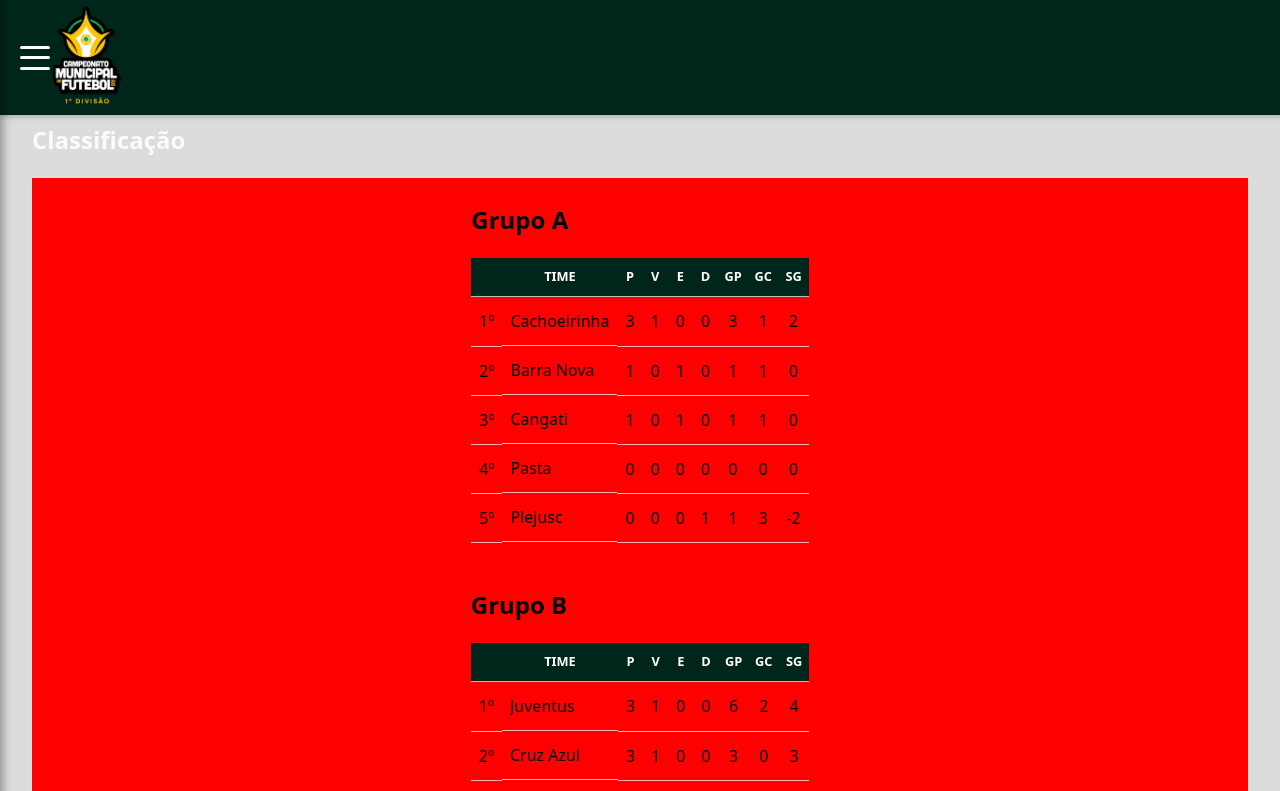
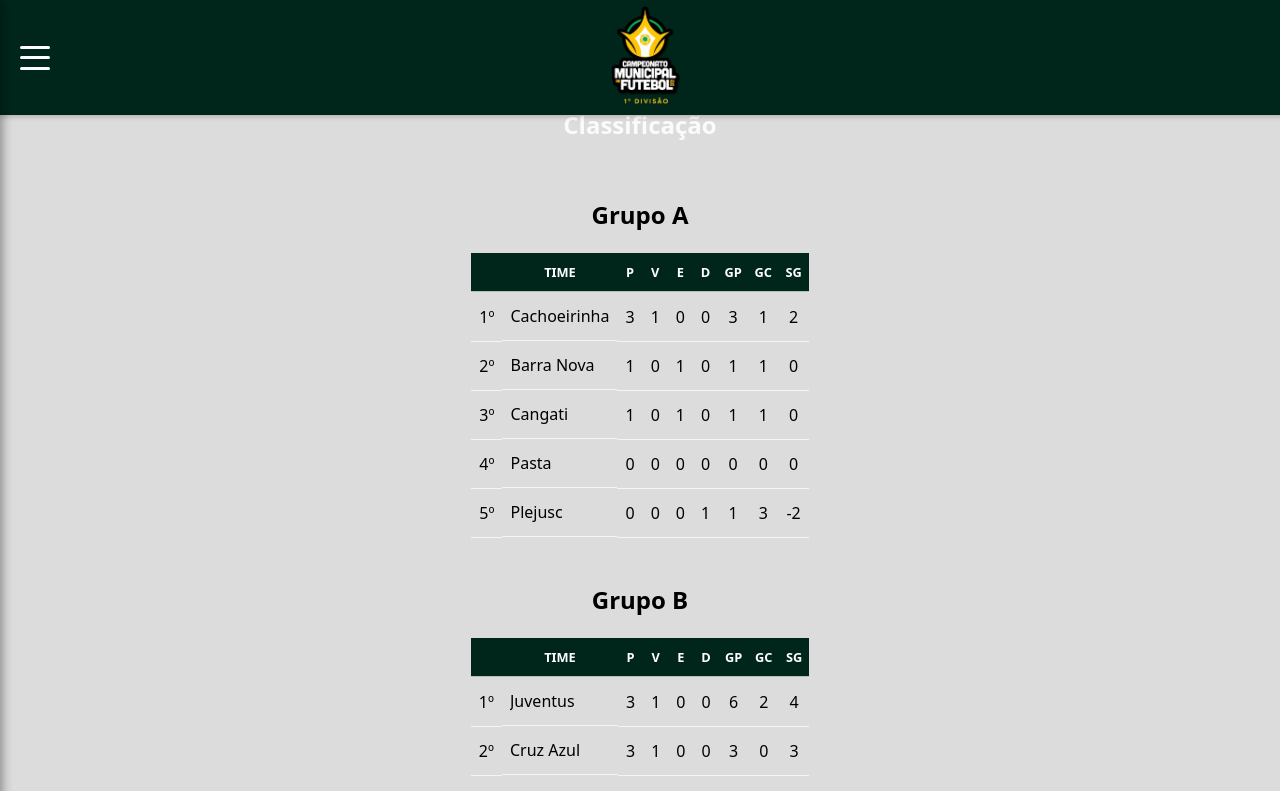
Before and after one commit to Senaias/futebol-solonopole-v0, a React (Vite) app: page / in a window 1280 px wide. Shown: the top 791 px of the page. Built offline with nearby package versions, Linux system fonts and the light colour scheme.

Commit message:
fix layout

```diff
--- a/src/App.css
+++ b/src/App.css
@@ -1,9 +1,7 @@
 #root {
-  max-width: 1280px;
-  margin: 0 auto;
-  padding: 2rem;
-  /* text-align: center; */
+  text-align: center;
 }
+
 
 .logo {
   height: 6em;
--- a/src/components/ClassificationTable.css
+++ b/src/components/ClassificationTable.css
@@ -1,11 +1,3 @@
-.classification-tables-grid {
-  display: flex;
-  align-items: center;
-  gap: 20px;
-  flex-direction: column;
-  background: red;
-}
-
 .classification-table-container {
   /* margin-bottom: 40px; */
   /*background-color: rgba(0, 38, 27, 1);*/ /* Fundo sutil para o container da tabela */
--- a/src/components/Header.css
+++ b/src/components/Header.css
@@ -1,6 +1,6 @@
 body {
   margin: 0;
-  padding-top: 70px; /* Ajuste conforme a altura do seu header */
+  padding-top: 105px; /* Ajuste conforme a altura do seu header */
   min-width: 320px;
   min-height: 100vh;
   box-sizing: border-box; /* Para padding-top funcionar com altura total */
--- /dev/null
+++ b/src/pages/HomePage.css
@@ -0,0 +1,17 @@
+.home-page-container{
+  width: 100dvw;
+  height: 100dvh;
+  display: flex;
+  flex-direction: column;
+  gap: 10px;
+  align-items: center;
+  justify-content: center;
+}
+
+.classification-tables-grid {
+  display: flex;
+  align-items: center;
+  gap: 20px;
+  flex-direction: column;
+  width: 90%;
+}
--- a/src/pages/HomePage.jsx
+++ b/src/pages/HomePage.jsx
@@ -1,4 +1,5 @@
 import ClassificationTable from '../components/ClassificationTable'
+import './HomePage.css'
 
 const groupATeams = [
   { id: 1, name: 'Barra Nova', P: 1, V: 0, E: 1, D: 0, GP: 1, GC: 1, SG: 0 },
@@ -48,7 +49,7 @@ const groupBTeams = [
 
 function HomePage() {
   return (
-    <div>
+    <div className="home-page-container">
       <h2>Classificação</h2>
 
       <div className="classification-tables-grid">
```
